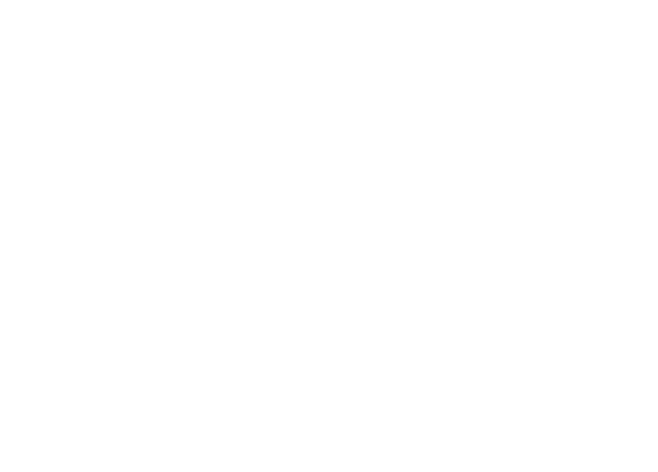
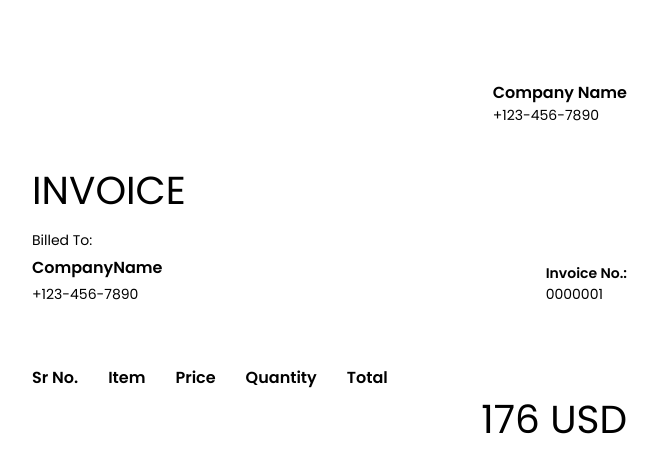
Before and after one commit to sidd5449/invoice_management, a React (Create React App) app in the folder client/: page /preview in a window 1280 px wide. Before the commit this address had no page. Shown: the top 472 px of the page, without its empty margins (5-663 px from the left). Built offline with nearby package versions, Linux system fonts and the light colour scheme.

Commit message:
invoice base done

```diff
--- a/client/src/App.js
+++ b/client/src/App.js
@@ -9,6 +9,7 @@
 import InvoiceToClient from './pages/InvoiceToClient/InvoiceToClient';
 import Dashboard from './pages/Dashboard/Dashboard';
 import { useSelector } from 'react-redux';
+import InvoicePreview from './pages/InvoicePreview/InvoicePreview';
 
 function App() {
   const isAuth = Boolean(useSelector((state) => state.user))
@@ -16,6 +17,7 @@
     <div className="App">
       <Routes>
         <Route path='/' element={<Landing />} />
+        <Route path='/preview' element={<InvoicePreview />} />
         <Route path='/:userId/dashboard' element={isAuth ? <Dashboard />: <Navigate to="/auth/?registered=false" />} />
         <Route path='/generateInvoice' element={isAuth ? <GenerateInvoice />: <Navigate to="/auth/?registered=false" />} />
         <Route path='/auth' element={<Auth />} />
--- /dev/null
+++ b/client/src/pages/InvoicePreview/InvoicePreview.jsx
@@ -0,0 +1,48 @@
+import React from 'react';
+import './InvoicePreview.scss';
+
+const InvoicePreview = () => {
+  return (
+    <div className="app__invoice">
+        <div className="app__invoice-title">
+            <div className="content">
+                <h2>Company Name</h2>
+                <p>+123-456-7890</p>
+            </div>
+
+        </div>
+        <div className="app__invoice-details">
+                <h1>INVOICE</h1>
+                <div className="details">
+                    <div className="details-left">
+                        <p>Billed To: </p>
+                        <h2>CompanyName</h2>
+                        <p>+123-456-7890</p>
+                    </div>
+                    <div className="details-right">
+                        <p style={{fontWeight:600}}>Invoice No.:</p>
+                        <p>0000001</p>
+                    </div>
+                </div>
+        </div>
+        <div className="app__invoice-items">
+            <div className="headings">
+                <h2>Sr No.</h2>
+                <h2>Item</h2>
+                <h2>Price</h2>
+                <h2>Quantity</h2>
+                <h2>Total</h2>
+            </div>
+        </div>
+        <div className="app__invoice-payments">
+            <div className="details-left">
+            </div>
+            <div className="details-right">
+                <h1>176 USD</h1>
+            </div>
+        </div>
+    </div>
+  )
+}
+
+export default InvoicePreview
--- /dev/null
+++ b/client/src/pages/InvoicePreview/InvoicePreview.scss
@@ -0,0 +1,53 @@
+.app__invoice a, p{
+    font-size: 14px;
+}
+.app__invoice h2{
+    font-size: 16px;
+    font-weight: 600;
+}
+.app__invoice h1{
+    font-size: 39px;
+}
+
+.app__invoice{
+    width: 595px !important;
+    height: 842px !important;
+    display: flex;
+    flex-direction: column;
+    padding: 37px;
+}
+.app__invoice-title{
+    display: flex;
+    justify-content: flex-end;
+    margin-top: 43px;
+}
+.app__invoice-details{
+    margin-top: 35px;
+    display: flex;
+    flex-direction: column;
+    width: 100%;
+    gap: 10px;
+}
+.details{
+    display: flex;
+    justify-content: space-between;
+    align-items: flex-end;
+}
+.details-left{
+    display: flex;
+    flex-direction: column;
+    gap: 4px;
+}
+.app__invoice-items{
+    margin-top: 60px;
+}
+.headings{
+    width: 100%;
+    display: flex;
+    gap: 30px;
+}
+.app__invoice-payments{
+    width: 100%;
+    display: flex;
+    justify-content: space-between;
+}
```
Also changed, not shown: 1 other file (tests, documents, lock files or other folders).
